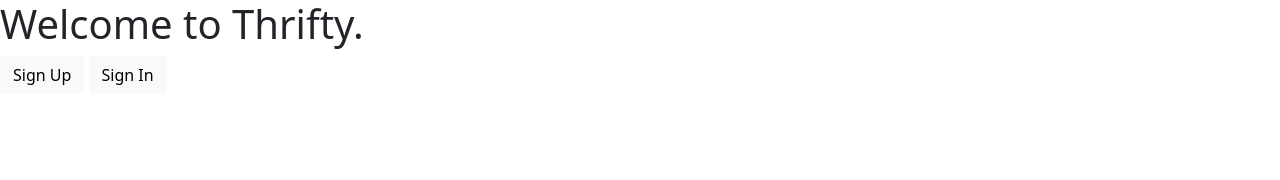
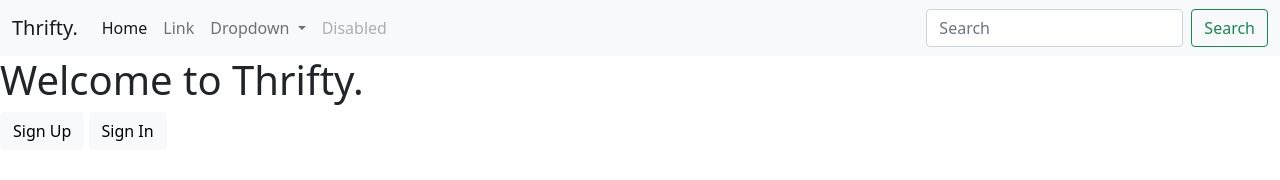
Before and after one commit to geraldarzy/thrifty-frontend, a plain HTML site: page index.html in a window 1280 px wide. Drawn offline with nearby package versions, Linux system fonts and the light colour scheme; no server answers.

Commit message:
add nav bar

```diff
--- a/index.html
+++ b/index.html
@@ -11,6 +11,44 @@
     <script src="src/user.js"></script>
 </head>
 <body>
+    <header>
+        <nav class="navbar navbar-expand-lg navbar-light bg-light">
+            <div class="container-fluid">
+              <a class="navbar-brand" href="#">Thrifty.</a>
+              <button class="navbar-toggler" type="button" data-bs-toggle="collapse" data-bs-target="#navbarSupportedContent" aria-controls="navbarSupportedContent" aria-expanded="false" aria-label="Toggle navigation">
+                <span class="navbar-toggler-icon"></span>
+              </button>
+              <div class="collapse navbar-collapse" id="navbarSupportedContent">
+                <ul class="navbar-nav me-auto mb-2 mb-lg-0">
+                  <li class="nav-item">
+                    <a class="nav-link active" aria-current="page" href="#">Home</a>
+                  </li>
+                  <li class="nav-item">
+                    <a class="nav-link" href="#">Link</a>
+                  </li>
+                  <li class="nav-item dropdown">
+                    <a class="nav-link dropdown-toggle" href="#" id="navbarDropdown" role="button" data-bs-toggle="dropdown" aria-expanded="false">
+                      Dropdown
+                    </a>
+                    <ul class="dropdown-menu" aria-labelledby="navbarDropdown">
+                      <li><a class="dropdown-item" href="#">Action</a></li>
+                      <li><a class="dropdown-item" href="#">Another action</a></li>
+                      <li><hr class="dropdown-divider"></li>
+                      <li><a class="dropdown-item" href="#">Something else here</a></li>
+                    </ul>
+                  </li>
+                  <li class="nav-item">
+                    <a class="nav-link disabled" href="#" tabindex="-1" aria-disabled="true">Disabled</a>
+                  </li>
+                </ul>
+                <form class="d-flex">
+                  <input class="form-control me-2" type="search" placeholder="Search" aria-label="Search">
+                  <button class="btn btn-outline-success" type="submit">Search</button>
+                </form>
+              </div>
+            </div>
+          </nav>
+    </header>
     <div class = 'welcome'>
         <h1>Welcome to Thrifty.</h1>
         <button id = "signupbtn" class ='btn btn-light'>Sign Up</button>
```
